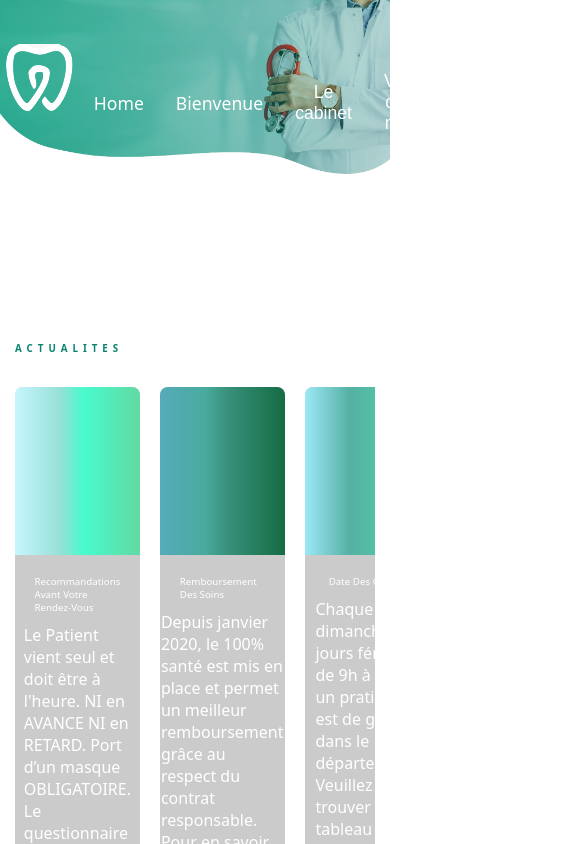
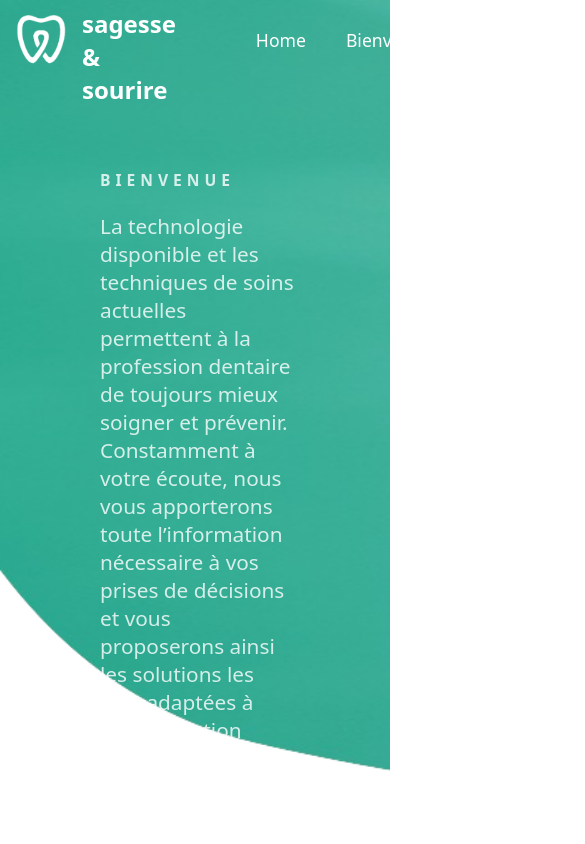
Before and after one commit to camrrx/sagesse-sourire, a React (Vite) app: page / in a window 390 px wide. Shown: the top 844 px of the page, 585 px wide, since content can reach past the window. Built offline with nearby package versions, Linux system fonts and the light colour scheme.

Commit message:
modif css

```diff
--- a/src/Components/Bienvenue/Bienvenue.scss
+++ b/src/Components/Bienvenue/Bienvenue.scss
@@ -1,32 +1,41 @@
+@import '../../themes.scss';
+
 .welcome-container {
-	z-index: 1000;
     display: flex;
     flex-direction: column;
-	justify-content: center;
-	align-items: center;
+	width: 50vw;
+	margin-top: 20vh;
+	margin-left: 100px;
+
     h1 {
-		color: white;
+        color: var(--white);
         opacity: 0.8;
         font-size: 4vw;
         letter-spacing: 5px;
+		padding: 0;
+		margin: 0;
     }
+
     p {
-		color: white;
+        color: var(--white);
         opacity: 0.8;
-		font-size: 1.5vw;
+        font-size: 1.3rem;
+		margin-bottom: 3rem;
     }
+
     .button-contact {
-		font-size: 1.5vw;
+        font-size: 1rem;
         background-color: transparent;
-		padding: 10px;
-		border: solid 2px white;
-		color: white;
+		padding: 1rem;
+        border: solid 2px var(--white);
+        color: var(--white);
         border-radius: 30px;
+		transition: 0.4s;
         cursor: pointer;
 
         &:hover {
-			background-color: #ffffff;
-			color: #19d9b9;
+            background-color: var(--white);
+            color: var(--primary-1);
         }
     }
 }
--- a/src/Components/Navbar/Navbar.scss
+++ b/src/Components/Navbar/Navbar.scss
@@ -1,37 +1,66 @@
+@import '../../themes.scss';
+
+
+
+
 .navbar {
+    display: flex;
+    align-items: center;
+    gap: 1.5rem;
+
+    .logo-container {
+
         display: flex;
         justify-content: center;
         align-items: center;
-	list-style: none;
-	padding: 0;
-	margin: 0;
+        gap: 1rem;
+        margin-left: 1rem;
+        margin-right: 3rem;
+
+        .logo {
+            height: 50px;
+        }
+    }
+
 }
 
 .navbar-item {
-	position: relative;
+    padding-left: 8px;
+    padding-right: 8px;
+    padding-top: 5px;
+    padding-bottom: 5px;
+    border-radius: 6px;
+	transition: 0.4s;
+cursor: pointer;
+    margin: 0;
+
+    &:hover {
+        background-color: var(--hover-1);
+
+        .navbar-link {
+            color: var(--primary-2);
+
+        }
+    }
 }
 
 .navbar-link {
+    cursor: pointer;
     background: none;
     border: none;
     display: flex;
-	padding: 1rem;
-	color: #fff;
+    color: var(--white);
     text-decoration: none;
     font-size: 1.1em;
-	&:hover {
-		color: rgb(0, 128, 100);
-	}
+
 }
 
 .submenu {
-	z-index: 100000;
-	position: absolute;
     top: 100%;
     left: 0;
     display: none;
-	background-color: #555;
-	padding: 0;
+    background-color: var(--white);
+    padding: 3px;
     margin: 0;
     border-radius: 6px;
 }
@@ -47,25 +76,27 @@
 .submenu-link {
     display: block;
     padding: 0.5rem 1rem;
-	color: #fff;
+    color: var(--white);
     text-decoration: none;
+
     &:hover {
-		color: white;
+        color: var(--white);
     }
 }
 
 .submenu-link:hover {
     border-radius: 6px;
-
     background-color: rgb(0, 128, 100);
 }
+
 .navbar-toggle {
     display: none;
+
     @media (max-width: 500px) {
         z-index: 1000000;
         display: block;
         background-color: #555;
-		color: #fff;
+        color: var(--white);
         border: none;
         padding: 0.5rem 1rem;
         margin-bottom: 1rem;
--- a/src/Components/Navbar/Navbar.tsx
+++ b/src/Components/Navbar/Navbar.tsx
@@ -1,25 +1,30 @@
 import "./Navbar.scss";
 import { menuItems } from "../../assets/menuItems";
 import { Link } from "react-router-dom";
-import { useState } from "react";
+// import { useState } from "react";
 import { Menu } from "@headlessui/react";
+import logo from "../../assets/logo-sagesse.png";
 
 const Navbar = () => {
-	const [showNavbar, setShowNavbar] = useState(false);
+//   const [showNavbar, setShowNavbar] = useState(false);
 
-	const toggleNavbar = () => {
-		setShowNavbar(!showNavbar);
-	};
+//   const toggleNavbar = () => {
+//     setShowNavbar(!showNavbar);
+//   };
 
   return (
     <div>
-			<button className="navbar-toggle" onClick={toggleNavbar}>
+      {/* <button className="navbar-toggle" onClick={toggleNavbar}>
         Navbar
-			</button>
+      </button> */}
       <nav>
-				<ul className="navbar">
+        <div className="navbar">
+          <div className="logo-container">
+            <img src={logo} className="logo" />
+            <h1>Cabinet sagesse & sourire</h1>
+          </div>
           {menuItems.map((item, index) => (
-						<li key={index} className="navbar-item">
+            <div key={index} className="navbar-item">
               {item.submenu ? (
                 <Menu>
                   <Menu.Button className="navbar-link">
@@ -32,9 +37,8 @@ const Navbar = () => {
                         {({ active }) => (
                           <Link
                             to={subItem.url}
-														className={`submenu-link ${
-															active ? "active" : ""
-														}`}>
+                            className={`submenu-link ${active ? "active" : ""}`}
+                          >
                             {subItem.title}
                           </Link>
                         )}
@@ -47,9 +51,9 @@ const Navbar = () => {
                   {item.title}
                 </Link>
               )}
-						</li>
+            </div>
           ))}
-				</ul>
+        </div>
       </nav>
     </div>
   );
--- a/src/Pages/Home/Home.scss
+++ b/src/Pages/Home/Home.scss
@@ -1,34 +1,34 @@
+@import '../../themes.scss';
+@import '../../utils.scss';
+
 .home-container {
     display: flex;
     flex-direction: column;
 
-	.navbar-container {
-		.img-overlay {
-			position: absolute;
-			left: 0;
+    .navbar {
+        position: fixed;
         top: 0;
         width: 100%;
+		height: 80px;
+        z-index: 1;
     }
 
-		.navbar {
-			z-index: 10000;
+    .bienvenue {
+        width: 100%;
+		min-height: 80vh;
+		background-image: url(../../assets/topimg.png);
+		background-repeat: no-repeat;
+		background-size: cover;
+    }
+
+    .actualite {
         display: flex;
-			justify-content: flex-start;
-			margin: 1vh 0 0 1vw;
-			.logo {
-				z-index: 10000;
+        justify-content: center;
     }
 }
 
-		.bienvenue {
-			display: flex;
-			width: 50vw;
-			margin: 0 0 0 5vw;
+h1 {
+	color: var(--white);
+	padding: 0;
+	margin: 0;
 }
-	}
-	.actualite {
-		display: flex;
-		justify-content: center;
-		margin-top: 15vw;
-	}
-}
--- a/src/Pages/Home/Home.tsx
+++ b/src/Pages/Home/Home.tsx
@@ -1,25 +1,17 @@
 import "./Home.scss";
 import Navbar from "../../Components/Navbar/Navbar";
 import Bienvenue from "../../Components/Bienvenue/Bienvenue";
-import topimg from "../../assets/topimg.png";
 import Actualite from "../../Components/Actualite/Actualite";
-import logo from "../../assets/logo-sagesse.png";
 
 const Home = () => {
   return (
-		<div className="home-container">
-			<div className="navbar-container">
-				<img src={topimg} className="img-overlay" />
-
+    <div className="home-container light-theme">
       <div className="navbar">
-					<img src={logo} className="logo" />
         <Navbar />
       </div>
       <div className="bienvenue">
         <Bienvenue></Bienvenue>
       </div>
-			</div>
-
       <div className="actualite">
         <Actualite></Actualite>
       </div>
--- /dev/null
+++ b/src/themes.scss
@@ -0,0 +1,20 @@
+    // Default theme
+:root {
+    --primary-1: #007bff;
+    --secondary-1: #6c757d;
+  }
+
+  // Dark theme
+  .dark-theme {
+    --primary-1: #28a745;
+    --secondary-1: #ffc107;
+  }
+
+  // Light theme
+  .light-theme {
+    --white: white;
+    --primary-1: #54b2a3;
+    --primary-2: #37796e;
+    --secondary-1: #253260;
+    --hover-1: #a3cfc8;
+  }
--- /dev/null
+++ b/src/utils.scss
@@ -0,0 +1,30 @@
+@mixin gap($gap-value) {
+    gap: $gap-value;
+}
+
+@mixin margin-r($margin-value) {
+    margin-right: $margin-value;
+}
+
+@mixin margin-l($margin-value) {
+    margin-left: $margin-value;
+}
+
+@for $i from 1 through 10 {
+    .gap-#{$i} {
+        @include gap($i * 10px);
+    }
+    .margin-r-#{$i} {
+        @include margin-r($i * 10px);
+    }
+    .margin-l-#{$i} {
+        @include margin-l($i * 10px);
+    }
+}
+
+
+.flex-center {
+    display: flex;
+    justify-content: center;
+    align-items: center;
+}
```
Also changed, not shown: src/Components/Bienvenue/Bienvenue.tsx (indentation only), src/assets/logo-sagesse.png, src/assets/menuItems.tsx (indentation only). Lines whose indentation alone changed are shown as unchanged.
